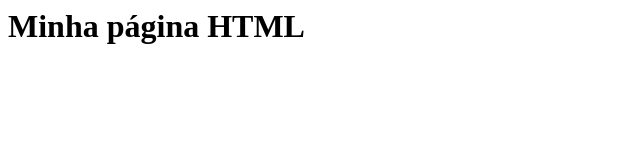
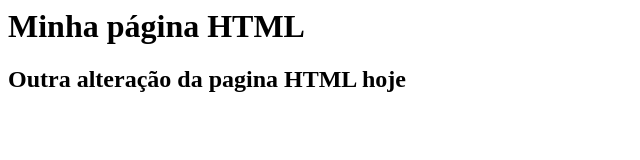
Before and after one commit to paulinhoteixeira/gama-no-github, a plain HTML site: page index.html in a window 1280 px wide. Shown: the whole page, without its empty margins (0-640 px from the left). Drawn offline with Linux system fonts and the light colour scheme.

Commit message:
outro commit, desta vez em master

```diff
--- a/index.html
+++ b/index.html
@@ -1,5 +1,6 @@
 <html>
     <body>
         <h1>Minha página HTML</h1>
+        <h2>Outra alteração da pagina HTML hoje</h2>
     </body>
 </html>
```
